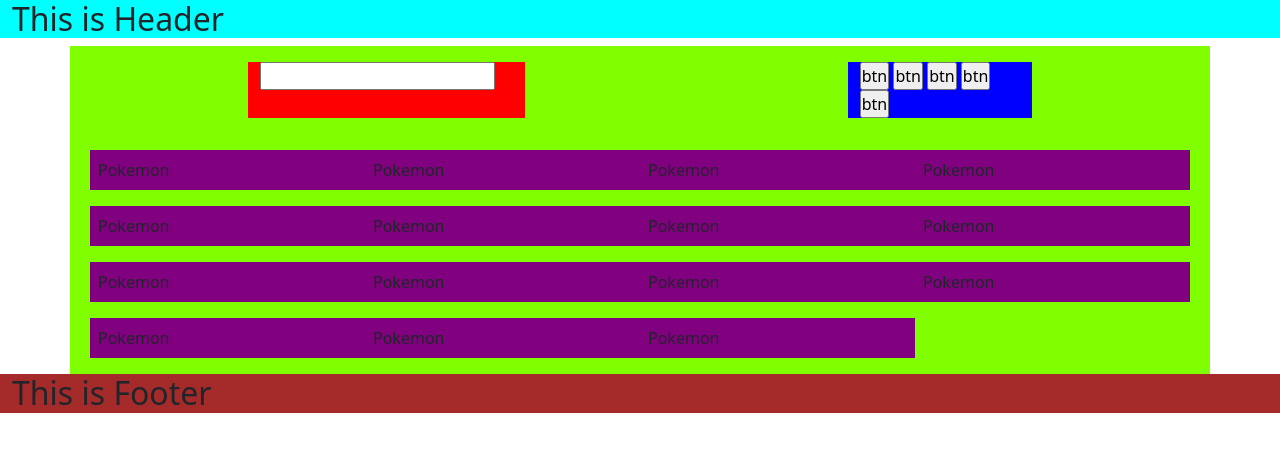
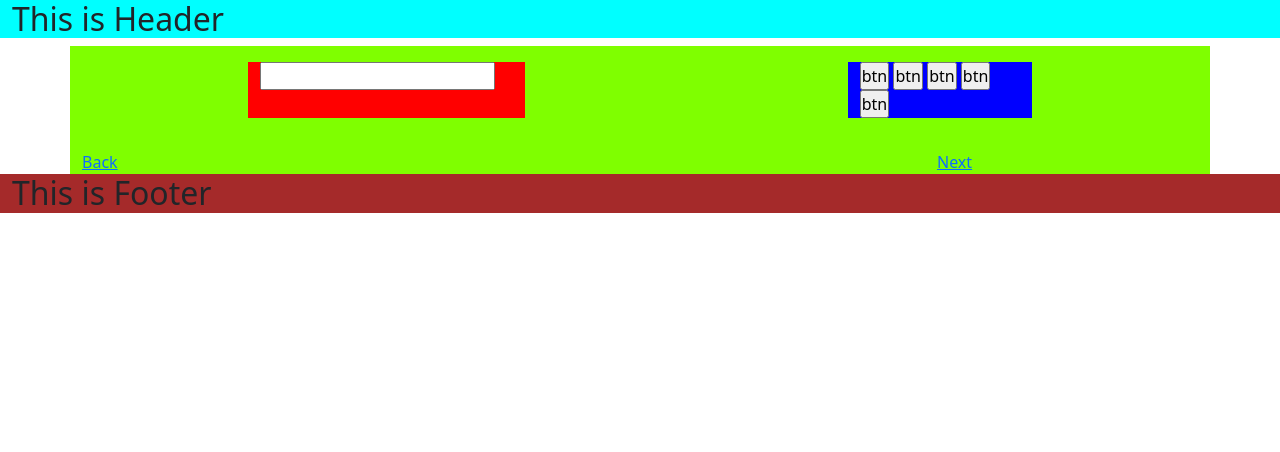
Before and after one commit to gregoryvicent/pokegallery, a website with bundled scripts: page index.html in a window 1280 px wide. Built offline with nearby package versions, Linux system fonts and the light colour scheme.

Commit message:
Changed to Typescript

```diff
--- /dev/null
+++ b/assets/js/newModule.js
@@ -0,0 +1,3 @@
+export default function greet(name) {
+    alert(`Hi ${name}, this is a good day.`);
+}
--- /dev/null
+++ b/assets/js/script.js
@@ -0,0 +1,2 @@
+import greet from "./newModule.js";
+greet("Gregory");
--- a/index.html
+++ b/index.html
@@ -8,7 +8,7 @@
   <!-- Bootstrap -->
   <link href="https://cdn.jsdelivr.net/npm/bootstrap@5.1.3/dist/css/bootstrap.min.css" rel="stylesheet" integrity="sha384-1BmE4kWBq78iYhFldvKuhfTAU6auU8tT94WrHftjDbrCEXSU1oBoqyl2QvZ6jIW3" crossorigin="anonymous">
   <!-- My CSS -->
-  <link rel="stylesheet" href="./assets/style.css" />
+  <link rel="stylesheet" href="./assets/styles/style.css" />
 
 </head>
 <body>
@@ -18,10 +18,11 @@
   </header>
 
   <main class="container">
-    <nav class="row justify-content-around p-3">
+    <nav class="row justify-content-around p-3" id="filter">
       <form style="background-color: red;" action="" class="col-3">
         <input type="search">
       </form>
+
       <div style="background-color: blue;" class="col-2">
         <input type="button" value="btn">
         <input type="button" value="btn">
@@ -30,23 +31,17 @@
         <input type="button" value="btn">
       </div>
     </nav>
-    <section class="row row-cols-4 p-3 g-3">
-      <div class="Pokemon-box col p-2">Pokemon</div>
-      <div class="Pokemon-box col p-2">Pokemon</div>
-      <div class="Pokemon-box col p-2">Pokemon</div>
-      <div class="Pokemon-box col p-2">Pokemon</div>
-      <div class="Pokemon-box col p-2">Pokemon</div>
-      <div class="Pokemon-box col p-2">Pokemon</div>
-      <div class="Pokemon-box col p-2">Pokemon</div>
-      <div class="Pokemon-box col p-2">Pokemon</div>
-      <div class="Pokemon-box col p-2">Pokemon</div>
-      <div class="Pokemon-box col p-2">Pokemon</div>
-      <div class="Pokemon-box col p-2">Pokemon</div>
-      <div class="Pokemon-box col p-2">Pokemon</div>
-      <div class="Pokemon-box col p-2">Pokemon</div>
-      <div class="Pokemon-box col p-2">Pokemon</div>
-      <div class="Pokemon-box col p-2">Pokemon</div>
-    </section>
+
+    <section class="row row-cols-4 p-3 g-3 Pokemon" id="pokemon"></section>
+
+    <nav class="row justify-content-between" id="nav">
+      <div class="col-3" id="box-button-back">
+        <a href="#">Back</a>
+      </div>
+      <div class="col-3" id="box-button-next">
+        <a href="#">Next</a>
+      </div>
+    </nav>
   </main>
 
   <footer class="container-fluid">
@@ -56,6 +51,6 @@
   <!-- Bootstrap -->
   <script src="https://cdn.jsdelivr.net/npm/bootstrap@5.1.3/dist/js/bootstrap.bundle.min.js" integrity="sha384-ka7Sk0Gln4gmtz2MlQnikT1wXgYsOg+OMhuP+IlRH9sENBO0LRn5q+8nbTov4+1p" crossorigin="anonymous"></script>
   <!-- My Script -->
-  <script src="./assets/script.js"></script>
+  <script src="./assets/js/script.js" type="module"></script>
 </body>
 </html>
--- /dev/null
+++ b/ts/newModule.ts
@@ -0,0 +1,3 @@
+export default function greet(name: string): void {
+  alert(`Hi ${name}, this is a good day.`);
+}
--- /dev/null
+++ b/ts/script.ts
@@ -0,0 +1,3 @@
+import greet from "./newModule.js";
+
+greet("Gregory");
```
Also changed, not shown: tsconfig.json (added, +101 -0 lines), assets/img/login.svg (added), assets/script.js (deleted), assets/styles/style.css (renamed from assets/style.css).
